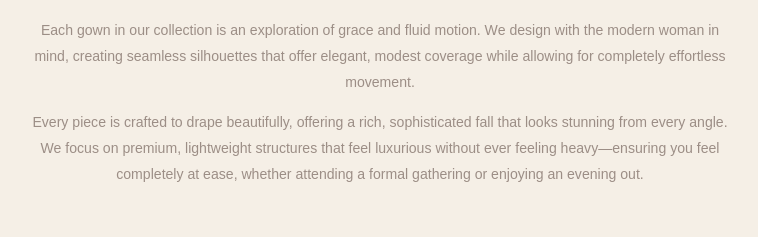
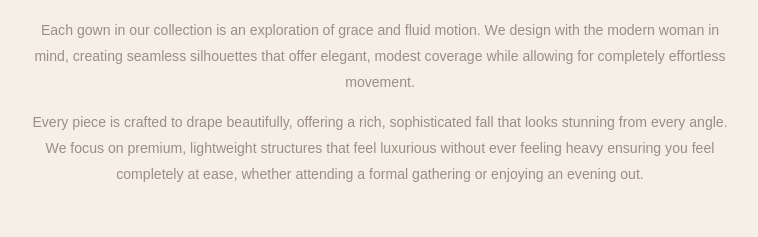
Before and after one commit to shameer04/sarah-najam-studio, a website: page snsfinal/shop-gowns.html in a window 1280 px wide. Shown: the part 1607-1844 px from the top of the page, 260-1018 px from the left. Drawn offline with nearby package versions, Linux system fonts and the light colour scheme; no server answers.

Commit message:
Update shop-gowns.html

```diff
--- a/snsfinal/shop-gowns.html
+++ b/snsfinal/shop-gowns.html
@@ -139,7 +139,7 @@
     <p class="section-label">About the Design</p>
     <h2 class="section-title reveal">What Makes <em>our Gowns unique?</em></h2>
     <p class="reveal reveal-delay-1">Each gown in our collection is an exploration of grace and fluid motion. We design with the modern woman in mind, creating seamless silhouettes that offer elegant, modest coverage while allowing for completely effortless movement.</p>
-    <p class="reveal reveal-delay-2">Every piece is crafted to drape beautifully, offering a rich, sophisticated fall that looks stunning from every angle. We focus on premium, lightweight structures that feel luxurious without ever feeling heavy—ensuring you feel completely at ease, whether attending a formal gathering or enjoying an evening out.</p>
+    <p class="reveal reveal-delay-2">Every piece is crafted to drape beautifully, offering a rich, sophisticated fall that looks stunning from every angle. We focus on premium, lightweight structures that feel luxurious without ever feeling heavy ensuring you feel completely at ease, whether attending a formal gathering or enjoying an evening out.</p>
   </div>
 </div>
 
```
